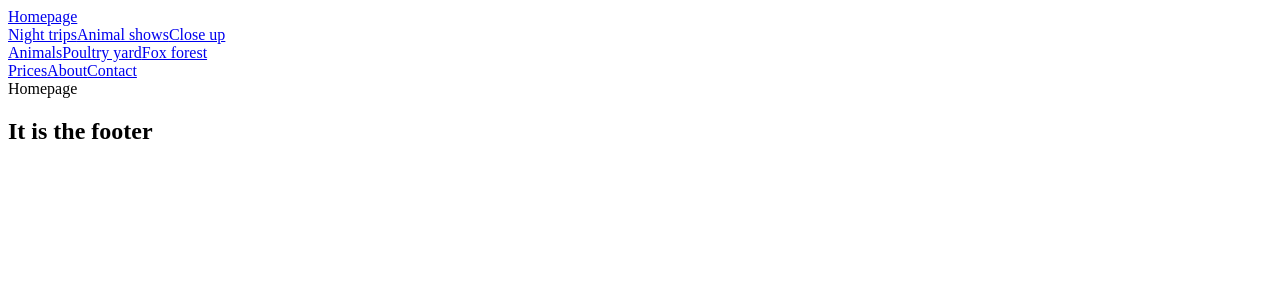
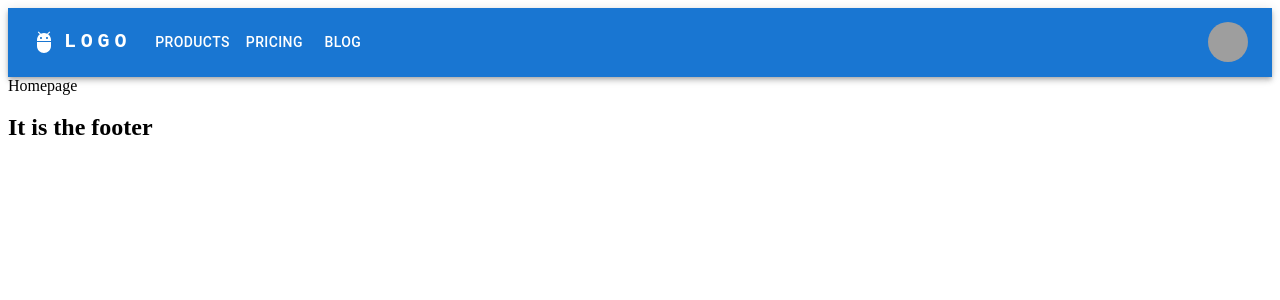
Before and after one commit to szcstamas/foxvillage, a React (Create React App) app: page / in a window 1280 px wide. Shown: the top 300 px of the page. Built offline with nearby package versions, Linux system fonts and the light colour scheme; grey boxes are pictures that could not be loaded.

Commit message:
adding responsive navbar from mui

```diff
--- a/src/components/Navbar.tsx
+++ b/src/components/Navbar.tsx
@@ -1,33 +1,165 @@
 import React from 'react'
 import { Link } from 'react-router-dom';
 import ReorderIcon from '@mui/icons-material/Reorder';
+import AppBar from '@mui/material/AppBar';
+import Box from '@mui/material/Box';
+import Toolbar from '@mui/material/Toolbar';
+import IconButton from '@mui/material/IconButton';
+import Typography from '@mui/material/Typography';
+import Menu from '@mui/material/Menu';
+import MenuIcon from '@mui/icons-material/Menu';
+import Container from '@mui/material/Container';
+import Avatar from '@mui/material/Avatar';
+import Button from '@mui/material/Button';
+import Tooltip from '@mui/material/Tooltip';
+import MenuItem from '@mui/material/MenuItem';
+import AdbIcon from '@mui/icons-material/Adb';
+
+const pages = ['Products', 'Pricing', 'Blog'];
+const settings = ['Profile', 'Account', 'Dashboard', 'Logout'];
 
 const Navbar = () => {
+    const [anchorElNav, setAnchorElNav] = React.useState<null | HTMLElement>(null);
+    const [anchorElUser, setAnchorElUser] = React.useState<null | HTMLElement>(null);
+
+    const handleOpenNavMenu = (event: React.MouseEvent<HTMLElement>) => {
+        setAnchorElNav(event.currentTarget);
+    };
+    const handleOpenUserMenu = (event: React.MouseEvent<HTMLElement>) => {
+        setAnchorElUser(event.currentTarget);
+    };
+
+    const handleCloseNavMenu = () => {
+        setAnchorElNav(null);
+    };
+
+    const handleCloseUserMenu = () => {
+        setAnchorElUser(null);
+    };
+
     return (
-        <div className='navbar'>
-            <div className="navbar-left">
-                <Link to='/'></Link>
-            </div>
+        <AppBar position="static">
+            <Container maxWidth="xl">
+                <Toolbar disableGutters>
+                    <AdbIcon sx={{ display: { xs: 'none', md: 'flex' }, mr: 1 }} />
+                    <Typography
+                        variant="h6"
+                        noWrap
+                        component="a"
+                        href="/"
+                        sx={{
+                            mr: 2,
+                            display: { xs: 'none', md: 'flex' },
+                            fontFamily: 'monospace',
+                            fontWeight: 700,
+                            letterSpacing: '.3rem',
+                            color: 'inherit',
+                            textDecoration: 'none',
+                        }}
+                    >
+                        LOGO
+                    </Typography>
 
-            <div className="navbar-right">
-                <Link to='/'>Homepage</Link>
-                <div className="navbar-dropdown">
-                    <Link to='/events/night-trip'>Night trips</Link>
-                    <Link to='/events/animal-show'>Animal shows</Link>
-                    <Link to='/events/close-up'>Close up</Link>
-                </div>
-                <div className="navbar-dropdown">
-                    <Link to='/discover/animals'>Animals</Link>
-                    <Link to='/discover/poultry-yard'>Poultry yard</Link>
-                    <Link to='/discover/fox-forest'>Fox forest</Link>
-                </div>
-                <Link to='/prices'>Prices</Link>
-                <Link to='/about'>About</Link>
-                <Link to='/contact'>Contact</Link>
-            </div>
+                    <Box sx={{ flexGrow: 1, display: { xs: 'flex', md: 'none' } }}>
+                        <IconButton
+                            size="large"
+                            aria-label="account of current user"
+                            aria-controls="menu-appbar"
+                            aria-haspopup="true"
+                            onClick={handleOpenNavMenu}
+                            color="inherit"
+                        >
+                            <MenuIcon />
+                        </IconButton>
+                        <Menu
+                            id="menu-appbar"
+                            anchorEl={anchorElNav}
+                            anchorOrigin={{
+                                vertical: 'bottom',
+                                horizontal: 'left',
+                            }}
+                            keepMounted
+                            transformOrigin={{
+                                vertical: 'top',
+                                horizontal: 'left',
+                            }}
+                            open={Boolean(anchorElNav)}
+                            onClose={handleCloseNavMenu}
+                            sx={{
+                                display: { xs: 'block', md: 'none' },
+                            }}
+                        >
+                            {pages.map((page) => (
+                                <MenuItem key={page} onClick={handleCloseNavMenu}>
+                                    <Typography textAlign="center">{page}</Typography>
+                                </MenuItem>
+                            ))}
+                        </Menu>
+                    </Box>
+                    <AdbIcon sx={{ display: { xs: 'flex', md: 'none' }, mr: 1 }} />
+                    <Typography
+                        variant="h5"
+                        noWrap
+                        component="a"
+                        href=""
+                        sx={{
+                            mr: 2,
+                            display: { xs: 'flex', md: 'none' },
+                            flexGrow: 1,
+                            fontFamily: 'monospace',
+                            fontWeight: 700,
+                            letterSpacing: '.3rem',
+                            color: 'inherit',
+                            textDecoration: 'none',
+                        }}
+                    >
+                        LOGO
+                    </Typography>
+                    <Box sx={{ flexGrow: 1, display: { xs: 'none', md: 'flex' } }}>
+                        {pages.map((page) => (
+                            <Button
+                                key={page}
+                                onClick={handleCloseNavMenu}
+                                sx={{ my: 2, color: 'white', display: 'block' }}
+                            >
+                                {page}
+                            </Button>
+                        ))}
+                    </Box>
 
-        </div >
+                    <Box sx={{ flexGrow: 0 }}>
+                        <Tooltip title="Open settings">
+                            <IconButton onClick={handleOpenUserMenu} sx={{ p: 0 }}>
+                                <Avatar alt="Remy Sharp" src="/static/images/avatar/2.jpg" />
+                            </IconButton>
+                        </Tooltip>
+                        <Menu
+                            sx={{ mt: '45px' }}
+                            id="menu-appbar"
+                            anchorEl={anchorElUser}
+                            anchorOrigin={{
+                                vertical: 'top',
+                                horizontal: 'right',
+                            }}
+                            keepMounted
+                            transformOrigin={{
+                                vertical: 'top',
+                                horizontal: 'right',
+                            }}
+                            open={Boolean(anchorElUser)}
+                            onClose={handleCloseUserMenu}
+                        >
+                            {settings.map((setting) => (
+                                <MenuItem key={setting} onClick={handleCloseUserMenu}>
+                                    <Typography textAlign="center">{setting}</Typography>
+                                </MenuItem>
+                            ))}
+                        </Menu>
+                    </Box>
+                </Toolbar>
+            </Container>
+        </AppBar>
     )
 }
 
-export default Navbar
+export default Navbar;
```
